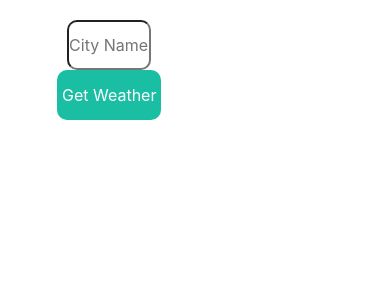
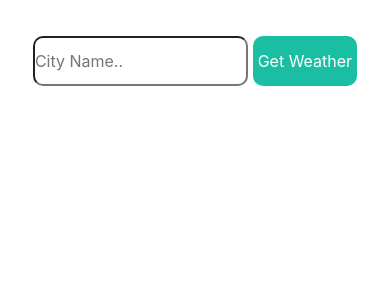
Before and after one commit to Colbyjoe97/django-weather, a Django app: page / in a window 390 px wide. Shown: the part 70-370 px from the top of the page. Run offline with Django 3.2, Linux system fonts and the light colour scheme; some libraries are stand-ins or nearby versions.

Commit message:
fixed styling for mobile use

```diff
--- a/apps/weather_app/static/style.css
+++ b/apps/weather_app/static/style.css
@@ -80,3 +80,19 @@
     background-color: rgb(68, 111, 230);
     transition: 0.6s;
 }
+
+
+
+
+@media(max-width: 771px) {
+    .wrapper {
+        flex-direction: column;
+        padding: 4%;
+    }
+    .weather {
+        margin: 0px;
+    }
+    .stat_box {
+        margin-bottom: 10px;
+    }
+}
```
